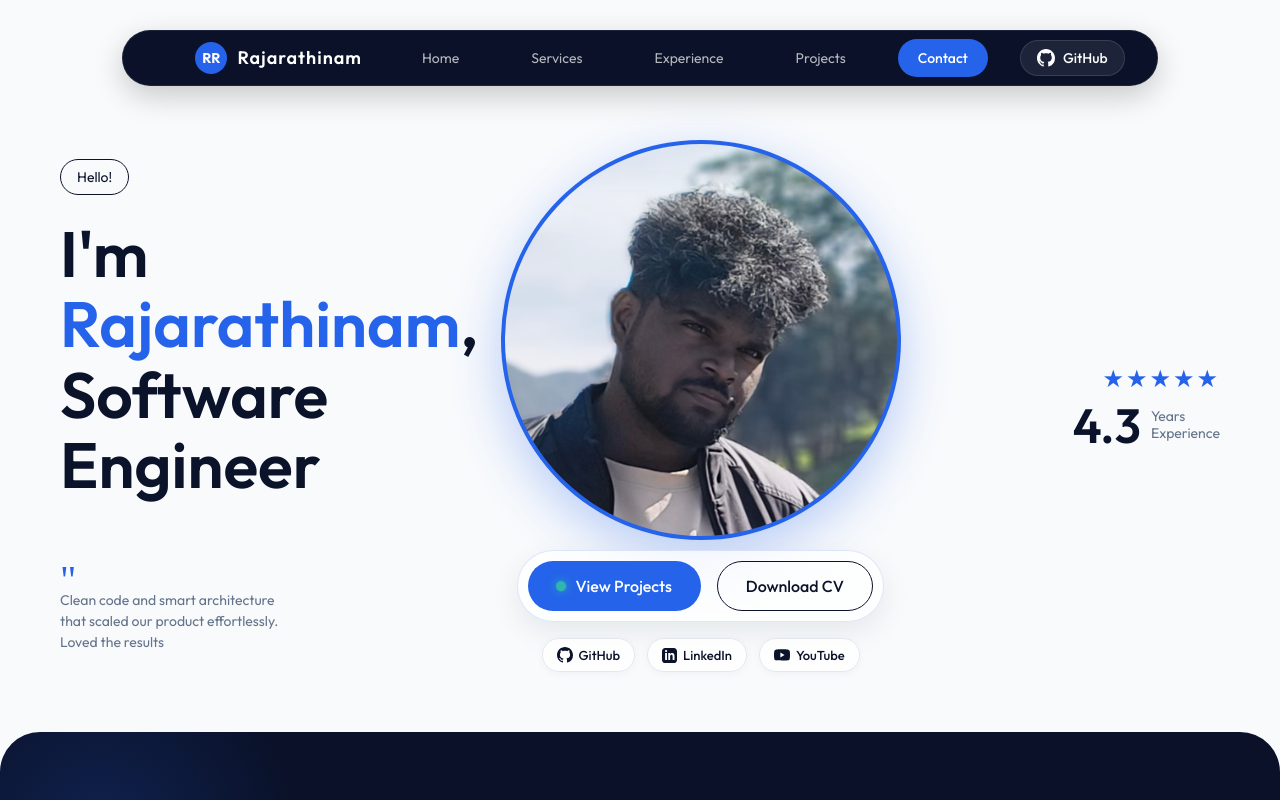
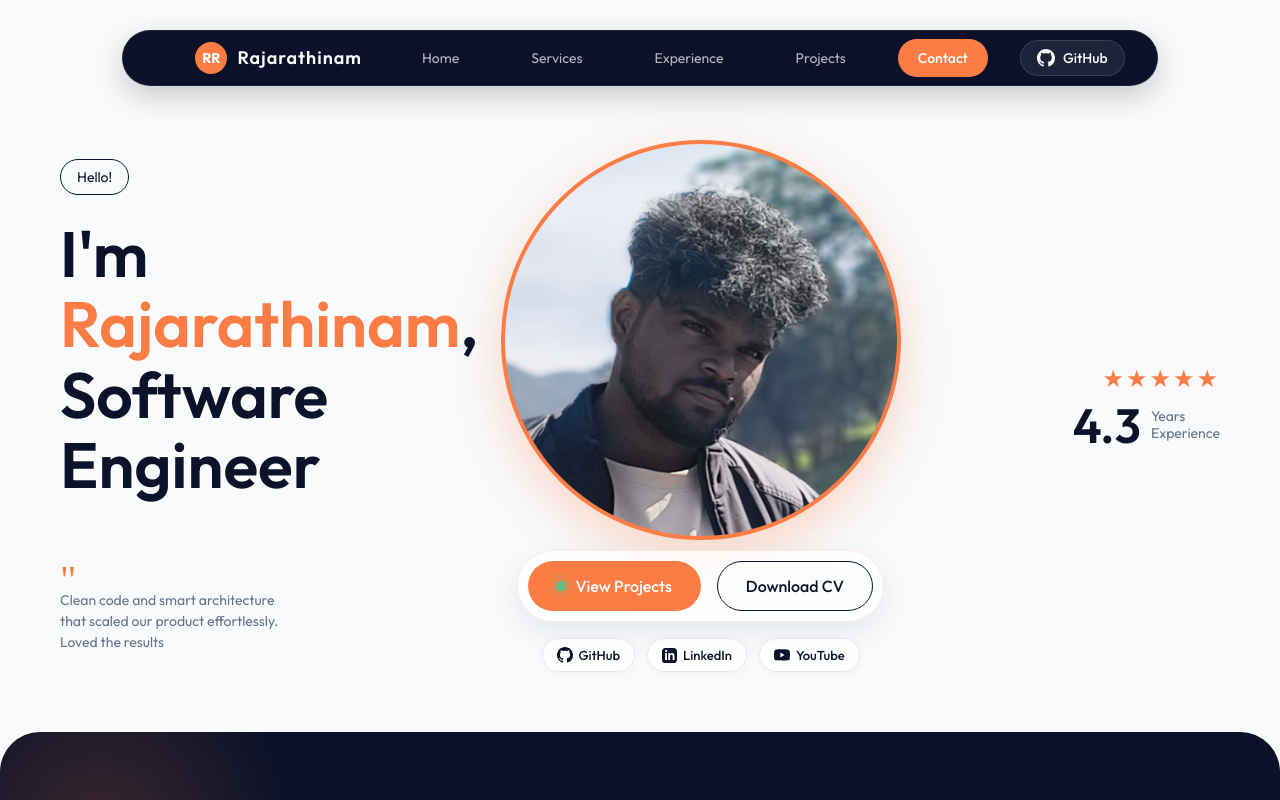
Before and after one commit to rajarathinam-MurugesaPandiyan/portfolio, a React (Vite) app: page / in a window 1280 px wide. Shown: the top 800 px of the page. Built offline with nearby package versions, Linux system fonts and the light colour scheme.

Commit message:
back to orang

```diff
--- a/index.html
+++ b/index.html
@@ -5,7 +5,7 @@
     <link rel="icon" type="image/png" href="/favicon.png" />
     <link rel="apple-touch-icon" href="/favicon.png" />
     <meta name="viewport" content="width=device-width, initial-scale=1.0" />
-    <meta name="theme-color" content="#2563EB" />
+    <meta name="theme-color" content="#FB7D45" />
     <meta name="description" content="Portfolio of Rajarathinam M, Software Engineer specializing in React, Next.js, Go, and Flutter. Building scalable web applications, backend microservices, and mobile apps." />
     <meta name="keywords" content="Rajarathinam, Software Engineer, Full Stack Developer, React, Go, Golang, Flutter, Next.js, Portfolio" />
 
--- a/src/index.css
+++ b/src/index.css
@@ -4,9 +4,9 @@
   --bg-light: #f8fafc; /* Clean Slate Porcelain */
   --bg-dark: #0a1128; /* Executive Midnight Navy */
   --bg-darker: #060a17; /* Abyssal Deep Navy */
-  --primary: #2563eb; /* Executive Cobalt Blue */
-  --primary-hover: #1d4ed8; /* Deep Royal Blue */
-  --primary-rgb: 37, 99, 235; /* RGB for translucent overlays & glows */
+  --primary: #FB7D45; /* Vibrant Orange */
+  --primary-hover: #E66A35; /* Deep Orange Hover */
+  --primary-rgb: 251, 125, 69; /* RGB for translucent overlays & glows */
   --text-dark: #0b132b; /* Deep Navy-Black text */
   --text-light: #ffffff;
   --text-muted: #64748b; /* Professional Slate */
```
